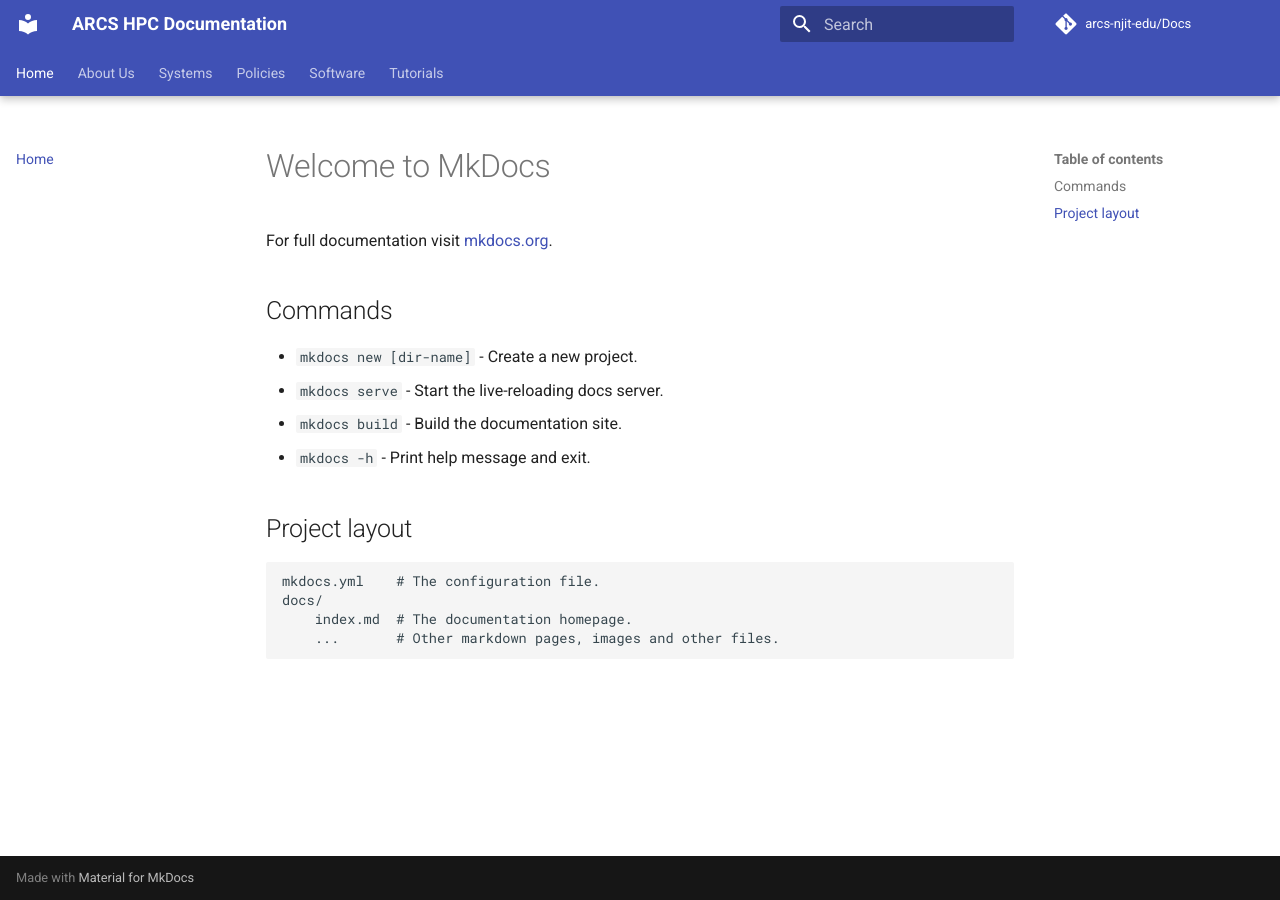
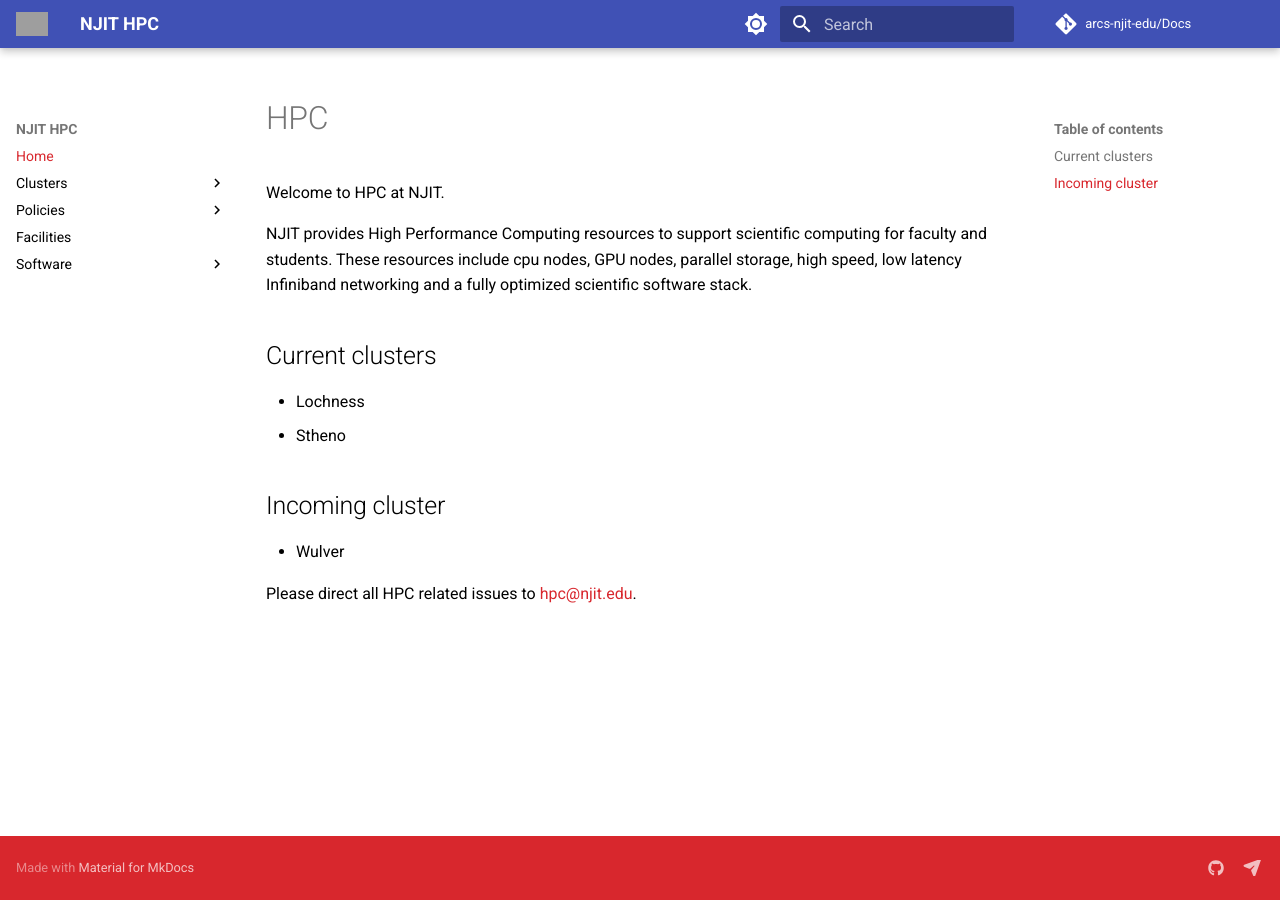
Before and after one commit to zhaohuic/Docs, an MkDocs documentation site: the page built from docs/index.md, in a window 1280 px wide. Built offline with MkDocs 1.6.1 and Material for MkDocs 9.7.7, drawn with Linux system fonts in a browser that asks for light colours; comment, search, counter and statistics services are not loaded; grey boxes are pictures that could not be loaded.

Commit message:
merged with abhi_patch pr and modified footer colors

```diff
--- a/docs/index.md
+++ b/docs/index.md
@@ -1,17 +1,17 @@
-# Welcome to MkDocs
+# HPC
 
-For full documentation visit [mkdocs.org](https://www.mkdocs.org).
+Welcome to HPC at NJIT.
 
-## Commands
+NJIT provides High Performance Computing resources to support scientific computing for faculty and students. These resources include cpu nodes, GPU nodes, parallel storage, high speed, low latency Infiniband networking and a fully optimized scientific software stack.
 
-* `mkdocs new [dir-name]` - Create a new project.
-* `mkdocs serve` - Start the live-reloading docs server.
-* `mkdocs build` - Build the documentation site.
-* `mkdocs -h` - Print help message and exit.
+## Current clusters
 
-## Project layout
+* Lochness
+* Stheno
 
-    mkdocs.yml    # The configuration file.
-    docs/
-        index.md  # The documentation homepage.
-        ...       # Other markdown pages, images and other files.
+
+## Incoming cluster
+
+* Wulver
+
+Please direct all HPC related issues to [hpc@njit.edu](mailto:hpc@njit.edu).
--- a/docs/stylesheets/extra.css
+++ b/docs/stylesheets/extra.css
@@ -1,7 +1,26 @@
-[data-md-color-scheme="default"]  {
-  --md-primary-fg-color:        #CC0000;
-  --md-primary-fg-color--light: #CC0000;
-  --md-primary-fg-color--dark:  #CC0000;
+:root {
+  --md-default-fg-color:               rgb(0,0,0);
+  --md-typeset-mark-color:             rgb(0,0,0);
+  --md-code-hl-color:                hsla(#{hex2hsl($clr-blue-a200)}, 0.15);
+
+
+  --md-primary-fg-color:               #d8272d;
+  --md-primary-fg-color--light:        #d8272d;
+  --md-primary-fg-color--dark:         rgb(255,255,0);
+  --md-footer-fg-color:                #ffffff;
+  --md-footer-bg-color:                #d8272d;
+  --md-footer-bg-color--dark:                #d8272d;
+  --md-footer--fg-color--transparent:  rgb(0,0,29,0.25);
+  --md-footer--fg-color--dark:         indigo;
+
+    /* Accent color shades */
+
+  --md-accent-fg-color:                #d8272d;
+  --md-accent-fg-color--transparent:   rgb(0,0,29,0.25);
+  --md-accent-fg-color--dark:          indigo;
+
+  --md-accent-bg-color:                #d8272d;
+  --md-accent-bg-color--light:         rgb(0,0,235,0.5);
 }
 
 .md-grid {
--- a/mkdocs.yml
+++ b/mkdocs.yml
@@ -1,43 +1,51 @@
+site_name: NJIT HPC
+site_url: https://arcs-njit-edu.github.io/Docs/
+repo_url: https://github.com/arcs-njit-edu/Docs
+repo_name: arcs-njit-edu/Docs
 nav:
-  - Home: index.md
-  - About Us:
-    - Staff: about/index.md
-    - Contact Us: about/contact.md
-  - Systems:
-    - systems/index.md
-    - Wulver: systems/wulver/index.md
-    - Lochness: systems/lochness/index.md
-    - Stheno: systems/stheno/index.md
-  - Policies:
-    - Policies: policies/index.md
-  - Software:
-    - Development:
-      - Compilers: software/devel/compilers.md
-      - Build Tools:
-        - CMake: software/devel/cmake.md
-      - Programming Models:
-        - MPI: software/devel/mpi.md
-        - OpenMP: software/devel/openmp.md
-        - CUDA: software/devel/cuda.md
-        - OpenACC: software/devel/openacc.md
-  - Tutorials:
-    - tutorials/index.md
-site_name: ARCS HPC Documentation
-site_description: ARCS HPC Documentation
-site_author: ARCS HPC
-site_url: ""
-use_directory_urls: false
+    - Home: index.md
+    - Clusters:
+      - 'Wulver': 'clusters/wulver.md'
+      - 'Lochness': 'clusters/lochness.md'
+      - 'Stheno': 'clusters/stheno.md'
+      - 'User access to clusters': 'clusters/cluster_access.md'
+    - 'Policies':
+      - 'Lochness user policies': 'Policies/lochness_policies.md'
+      - 'Wulver usage and Condo policies': 'Policies/wulver_policies.md'
+    - 'Facilities': 'facilities/facilities.md'
+    - Software:
+      - 'Matlab': 'Softwares/matlab.md'
 theme:
   name: material
+  logo: img/njit_logo.jpeg
+  favicon: favicon.ico
+  palette:
+    # Palette toggle for light mode
+    - scheme: rgb(204,0,0)
+      accent: rgb(204,0,0)
+      toggle:
+        icon: material/brightness-7
+        name: Switch to dark mode
+    # Palette toggle for dark mode
+    - scheme: slate
+      accent: indigo
+      toggle:
+        icon: material/brightness-4
+        name: Switch to light mode
   features:
     - navigation.instant
     - navigation.tracking
-    - navigation.tabs
     - navigation.tabs.sticky
-    - navigation.expand
     - navigation.path
+    - navigation.footer
+    - navigation.indexes
+    - navigation.top
     - toc.follow
 extra_css:
-  - stylesheets/extra.css
-repo_url: https://github.com/arcs-njit-edu/Docs
-repo_name: arcs-njit-edu/Docs
+    - stylesheets/extra.css
+extra:
+  social:
+    - icon: fontawesome/brands/github
+      link: https://github.com/arcs-njit-edu/Docs
+    - icon: fontawesome/solid/paper-plane
+      link: mailto:hpc@njit.edu
```
Also changed, not shown: docs/systems/index.md (deleted, +0 -5 lines), README.md (line endings or trailing spaces), docs/about/contact.md (deleted), docs/about/index.md (deleted), docs/policies/index.md (deleted), docs/software/devel/cmake.md (deleted), docs/software/devel/compilers.md (deleted), docs/software/devel/cuda.md (deleted), docs/software/devel/mpi.md (deleted), docs/software/devel/openacc.md (deleted), docs/software/devel/openmp.md (deleted), docs/systems/lochness/index.md (deleted), docs/systems/stheno/index.md (deleted), docs/systems/wulver/index.md (deleted), 1 more files.
